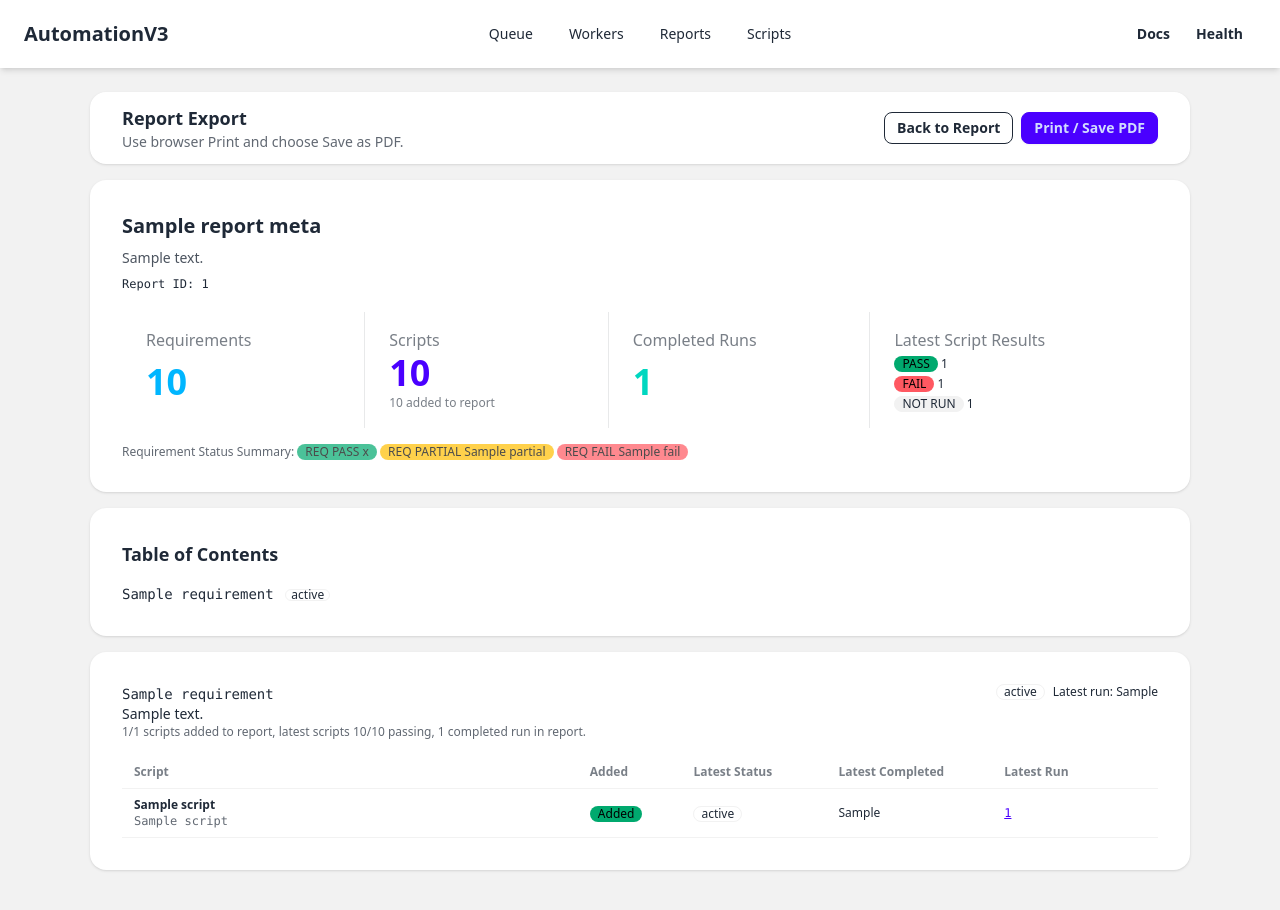
After one commit to fillet54/exp-jq, a Flask app: template automationv3/frontend/templates/report_export.html in a window 1280 px wide. The commit adds this page. Run offline with Flask 3, Linux system fonts and the light colour scheme; the template is opened without the code that fills it: most values are stand-ins (such as "Sample title", 1, 10 or a date in 2020); some libraries are stand-ins or nearby versions.

Commit message:
initial pdf output

```diff
--- /dev/null
+++ b/automationv3/frontend/templates/report_export.html
@@ -0,0 +1,261 @@
+{% extends "base.html" %}
+
+{% block content %}
+<style>
+    .export-shell {
+        max-width: 1100px;
+        margin: 0 auto;
+    }
+    .export-controls {
+        position: sticky;
+        top: 0.5rem;
+        z-index: 20;
+    }
+    .pdf-requirement {
+        break-inside: avoid;
+        page-break-inside: avoid;
+    }
+    .toc-list {
+        columns: 2;
+        column-gap: 2rem;
+    }
+    .toc-item {
+        break-inside: avoid;
+        page-break-inside: avoid;
+        margin-bottom: 0.35rem;
+    }
+    .export-table {
+        table-layout: fixed;
+        width: 100%;
+    }
+    .export-wrap,
+    .export-path,
+    .export-job-id {
+        white-space: normal;
+        overflow-wrap: anywhere;
+        word-break: break-word;
+    }
+    @media print {
+        @page {
+            margin: 10mm;
+            size: Letter portrait;
+        }
+        .navbar,
+        .export-controls,
+        .btn,
+        .menu {
+            display: none !important;
+        }
+        main.container {
+            max-width: none !important;
+            width: 100% !important;
+            padding: 0 !important;
+            margin: 0 !important;
+        }
+        .export-shell {
+            max-width: none !important;
+            width: 100% !important;
+        }
+        body {
+            background: #fff !important;
+            font-size: 11px;
+        }
+        .card {
+            box-shadow: none !important;
+            border: 1px solid #d6d6d6 !important;
+        }
+        .card-body {
+            padding: 0.55rem !important;
+        }
+        a[href] {
+            color: inherit !important;
+            text-decoration: none !important;
+        }
+        .toc-list {
+            columns: 1;
+        }
+        .table :where(th, td) {
+            padding: 0.18rem 0.26rem !important;
+            font-size: 10px !important;
+            line-height: 1.2 !important;
+            vertical-align: top !important;
+        }
+        .table .badge {
+            min-height: 0.9rem;
+            height: auto;
+            line-height: 1.1;
+            font-size: 9px;
+            padding: 0.08rem 0.26rem;
+        }
+        .text-xs {
+            font-size: 10px !important;
+            line-height: 1.2 !important;
+        }
+        .text-sm {
+            font-size: 11px !important;
+            line-height: 1.25 !important;
+        }
+        .pdf-requirement {
+            break-inside: avoid-page;
+            page-break-inside: avoid;
+        }
+    }
+</style>
+
+<div class="export-shell space-y-4">
+    <section class="card bg-base-100 shadow export-controls">
+        <div class="card-body py-3">
+            <div class="flex flex-wrap items-center justify-between gap-2">
+                <div>
+                    <h1 class="text-lg font-bold">Report Export</h1>
+                    <p class="text-sm opacity-70">Use browser Print and choose Save as PDF.</p>
+                </div>
+                <div class="flex items-center gap-2">
+                    <a class="btn btn-outline btn-sm" href="{{ url_for('report_detail_page', report_id=report_id) }}">Back to Report</a>
+                    <button type="button" class="btn btn-primary btn-sm" onclick="window.print()">Print / Save PDF</button>
+                </div>
+            </div>
+        </div>
+    </section>
+
+    <section class="card bg-base-100 shadow">
+        <div class="card-body">
+            <h2 class="text-xl font-bold">{{ (report_meta or {}).get("title") or report_id }}</h2>
+            {% if (report_meta or {}).get("description") %}
+                <p class="text-sm opacity-80">{{ report_meta.get("description") }}</p>
+            {% endif %}
+            <p class="font-mono text-xs">Report ID: {{ report_id }}</p>
+            <div class="stats stats-vertical md:stats-horizontal mt-3">
+                <div class="stat">
+                    <div class="stat-title">Requirements</div>
+                    <div class="stat-value text-info">{{ requirement_total }}</div>
+                </div>
+                <div class="stat">
+                    <div class="stat-title">Scripts</div>
+                    <div class="stat-value text-primary">{{ script_total }}</div>
+                    <div class="stat-desc">{{ scripts_in_report_total }} added to report</div>
+                </div>
+                <div class="stat">
+                    <div class="stat-title">Completed Runs</div>
+                    <div class="stat-value text-accent">{{ completed_count }}</div>
+                </div>
+                <div class="stat">
+                    <div class="stat-title">Latest Script Results</div>
+                    <div class="text-xs mt-1 space-y-1">
+                        <div><span class="badge badge-success badge-sm">PASS</span> {{ latest_pass_count }}</div>
+                        <div><span class="badge badge-error badge-sm">FAIL</span> {{ latest_fail_count }}</div>
+                        <div><span class="badge badge-ghost badge-sm">NOT RUN</span> {{ latest_not_run_count }}</div>
+                    </div>
+                </div>
+            </div>
+            <div class="mt-2 text-xs opacity-70">
+                Requirement Status Summary:
+                <span class="badge badge-success badge-sm">REQ PASS {{ requirement_status_counts.pass }}</span>
+                <span class="badge badge-warning badge-sm">REQ PARTIAL {{ requirement_status_counts.partial }}</span>
+                <span class="badge badge-error badge-sm">REQ FAIL {{ requirement_status_counts.fail }}</span>
+            </div>
+        </div>
+    </section>
+
+    <section class="card bg-base-100 shadow">
+        <div class="card-body">
+            <h3 class="text-lg font-semibold">Table of Contents</h3>
+            {% if requirement_toc %}
+                <div class="toc-list mt-2">
+                    {% for item in requirement_toc %}
+                        <div class="toc-item text-sm">
+                            <a href="#{{ item.anchor_id }}" class="link link-hover font-mono">{{ item.requirement }}</a>
+                            <span class="badge badge-xs {{ item.status_badge_class }} ml-2">{{ item.status_label }}</span>
+                        </div>
+                    {% endfor %}
+                </div>
+            {% else %}
+                <p class="text-sm opacity-70">No requirement groups available.</p>
+            {% endif %}
+        </div>
+    </section>
+
+    {% for group in requirement_groups %}
+        <section class="card bg-base-100 shadow pdf-requirement" id="{{ group.anchor_id }}">
+            <div class="card-body">
+                <div class="flex flex-wrap items-start justify-between gap-3">
+                    <div>
+                        <h4 class="font-mono text-sm">{{ group.requirement }}</h4>
+                        {% if group.requirement_text %}
+                            <p class="text-sm">{{ group.requirement_text }}</p>
+                        {% endif %}
+                        <p class="text-xs opacity-70">
+                            {{ group.tracked_script_count }}/{{ group.script_count }} scripts added to report,
+                            latest scripts {{ group.latest_passing_script_total }}/{{ group.latest_script_total }} passing,
+                            {{ group.run_count }} completed run{{ "" if group.run_count == 1 else "s" }} in report.
+                        </p>
+                    </div>
+                    <div class="flex items-center gap-2">
+                        <span class="badge badge-sm {{ group.requirement_status_badge_class }}">{{ group.requirement_status_label }}</span>
+                        <span class="text-xs whitespace-nowrap">Latest run: {{ group.latest_completed_human }}</span>
+                    </div>
+                </div>
+
+                <div class="overflow-x-auto mt-2">
+                    <table class="table table-zebra table-sm w-full export-table">
+                        <colgroup>
+                            <col style="width: 44%;">
+                            <col style="width: 10%;">
+                            <col style="width: 14%;">
+                            <col style="width: 16%;">
+                            <col style="width: 16%;">
+                        </colgroup>
+                        <thead>
+                            <tr>
+                                <th>Script</th>
+                                <th>Added</th>
+                                <th>Latest Status</th>
+                                <th>Latest Completed</th>
+                                <th>Latest Run</th>
+                            </tr>
+                        </thead>
+                        <tbody>
+                            {% for row in group.scripts %}
+                                <tr>
+                                    <td class="min-w-0">
+                                        <div class="font-semibold text-xs export-wrap">{{ row.script_title }}</div>
+                                        <div class="font-mono text-xs opacity-70 export-path">{{ row.script }}</div>
+                                    </td>
+                                    <td>
+                                        {% if row.added_to_report %}
+                                            <span class="badge badge-success badge-sm">Added</span>
+                                        {% else %}
+                                            <span class="badge badge-ghost badge-sm">Not Added</span>
+                                        {% endif %}
+                                    </td>
+                                    <td>
+                                        <span class="badge badge-sm {{ row.latest_status_badge_class }}">{{ row.latest_status }}</span>
+                                    </td>
+                                    <td class="text-xs export-wrap">{{ row.latest_completed_human }}</td>
+                                    <td class="text-xs export-job-id">
+                                        {% if row.latest_job_id %}
+                                            <a class="link link-primary font-mono" href="{{ url_for('job_output_page', job_id=row.latest_job_id) }}">{{ row.latest_job_id }}</a>
+                                        {% else %}
+                                            <span class="opacity-70">—</span>
+                                        {% endif %}
+                                    </td>
+                                </tr>
+                            {% endfor %}
+                        </tbody>
+                    </table>
+                </div>
+            </div>
+        </section>
+    {% endfor %}
+</div>
+{% endblock %}
+
+{% block scripts %}
+{% if auto_print %}
+<script>
+window.addEventListener("load", function () {
+  setTimeout(function () { window.print(); }, 250);
+});
+</script>
+{% endif %}
+{% endblock %}
```
Also changed, not shown: automationv3/frontend/templates/report_detail.html (+8 -0 lines), automationv3/jobqueue/views.py (+275 -0 lines), tests/test_queue_reports.py (+58 -0 lines).
